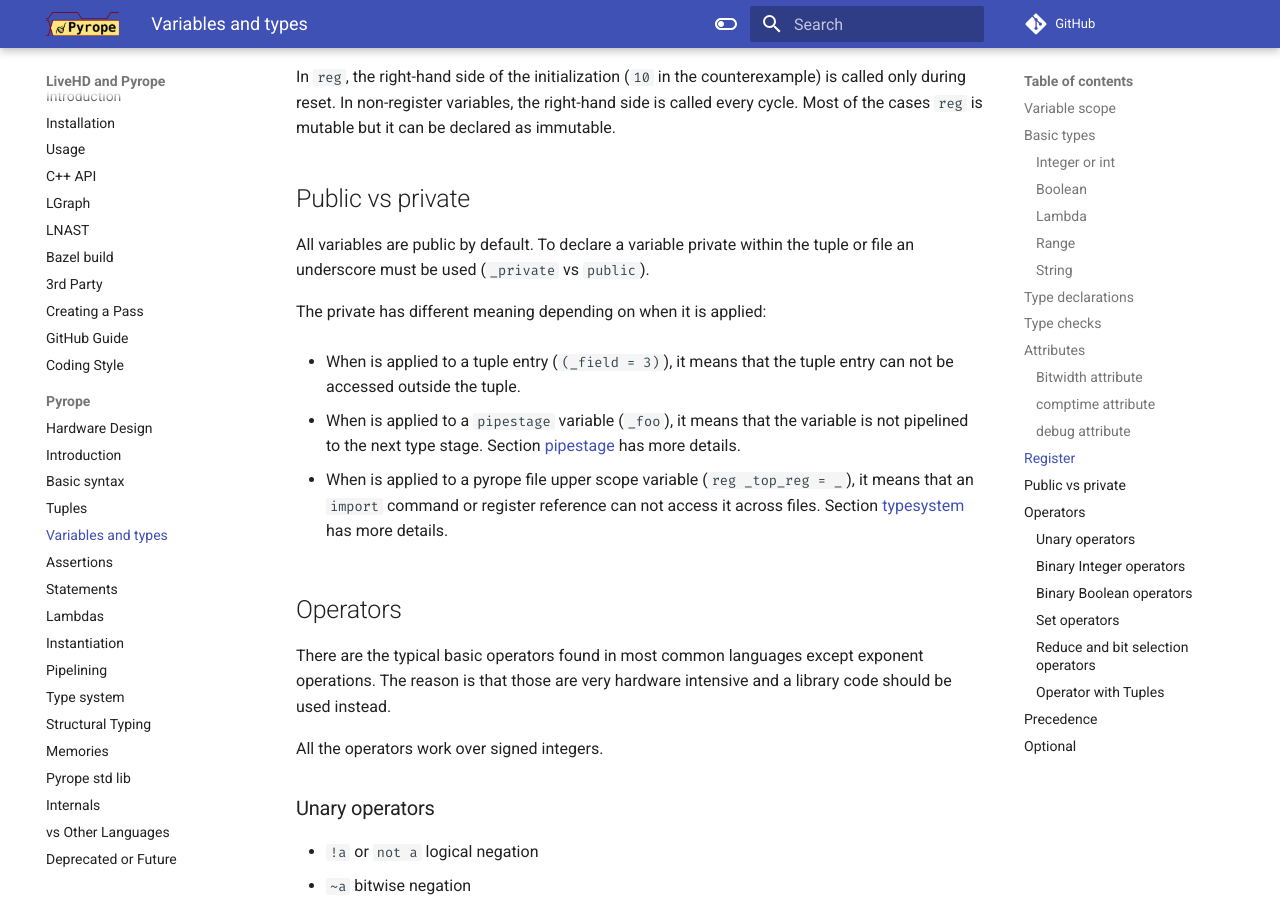
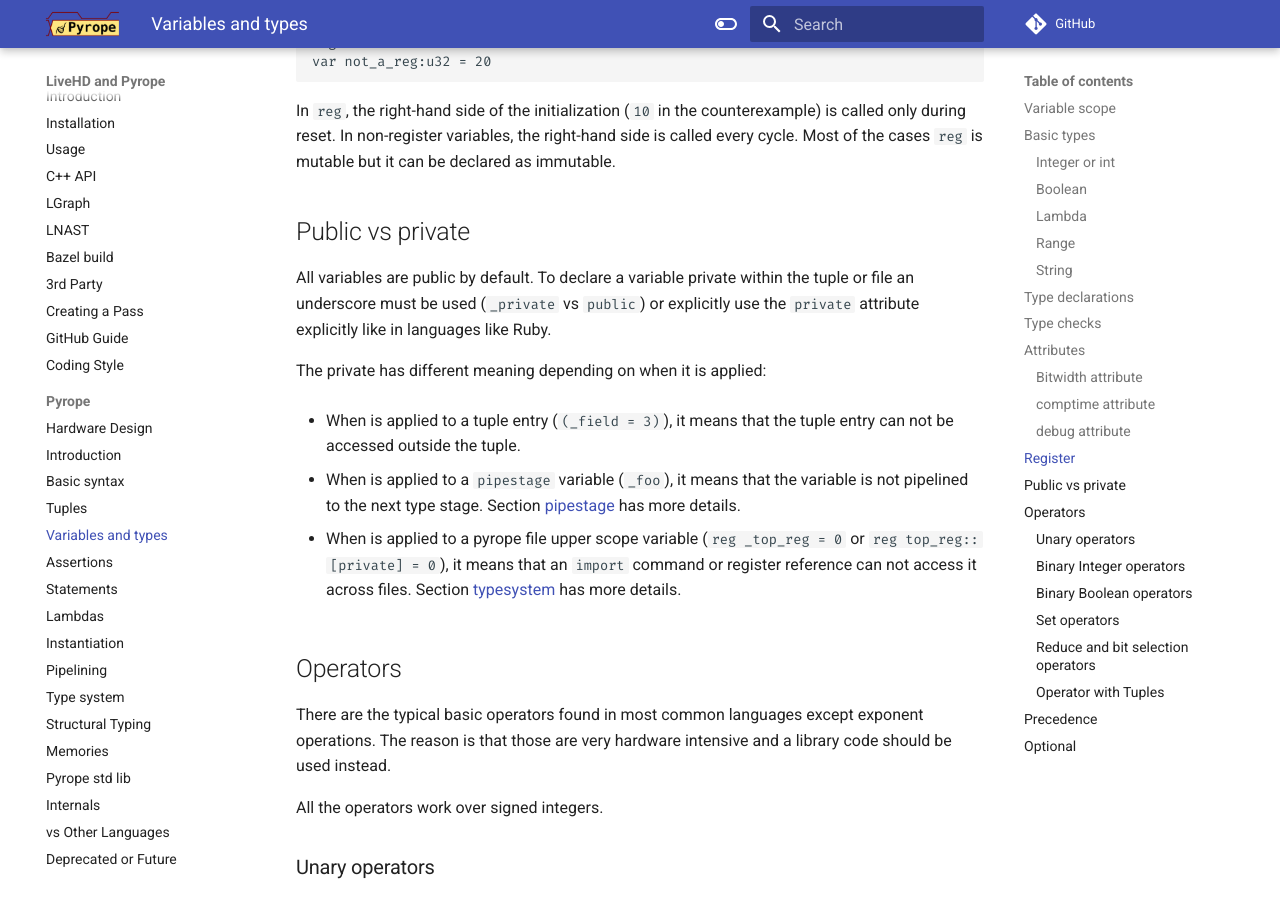
Before and after one commit to masc-ucsc/docs, an MkDocs documentation site: the page built from docs/pyrope/04-variables.md, in a window 1280 px wide and 900 px high, scrolled down 11289 px. Built offline with MkDocs 1.6.1 and Material for MkDocs 9.7.7, drawn with Linux system fonts in a browser that asks for light colours; comment, search, counter and statistics services are not loaded; some of the changed text lies outside the part shown.

Commit message:
private attribute

```diff
--- a/docs/pyrope/04-variables.md
+++ b/docs/pyrope/04-variables.md
@@ -458,6 +458,7 @@ passes:
 * `critical`: synthesis time criticality
 * `deprecated`: to generate special warnigns about usage
 * `pipeline`: pipeline related information
+* `private`: variable/field not visible to import/regref
 * `donttouch`: do not touch/optimize away
 * `keep`: same as donttouch but shorter
 * `max_load`, `max_fanout`, `max_cap`: synthesis optimization hints
@@ -468,7 +469,6 @@ passes:
 * `reset`: indicate a signal/input is a reset wire
 * `left_of`, `right_of`, `top_of`, `bottom_of`, `align_with`: placement hints
 * `valid`, `retry`: for elastic pipelines
-
 
 Attributes control fields like the default reset and clock signal. This allows
 to change the control inside procedures. Notice that this means that attributes
@@ -628,8 +628,8 @@ it can be declared as immutable.
 ## Public vs private
 
 All variables are public by default. To declare a variable private within
-the tuple or file an underscore must be used (`_private` vs `public`).
-
+the tuple or file an underscore must be used (`_private` vs `public`) or
+explicitly use the `private` attribute explicitly like in languages like Ruby.
 
 The private has different meaning depending on when it is applied:
 
@@ -640,9 +640,10 @@ The private has different meaning depending on when it is applied:
   variable is not pipelined to the next type stage. Section
   [pipestage](06c-pipelining.md) has more details.
 
-* When is applied to a pyrope file upper scope variable (`reg _top_reg = _`),
-  it means that an `import` command or register reference can not access it
-  across files. Section [typesystem](07-typesystem.md) has more details.
+* When is applied to a pyrope file upper scope variable (`reg _top_reg = 0` or
+  `reg top_reg::[private] = 0`), it means that an `import` command or register
+  reference can not access it across files. Section
+  [typesystem](07-typesystem.md) has more details.
 
 
 ## Operators
```
